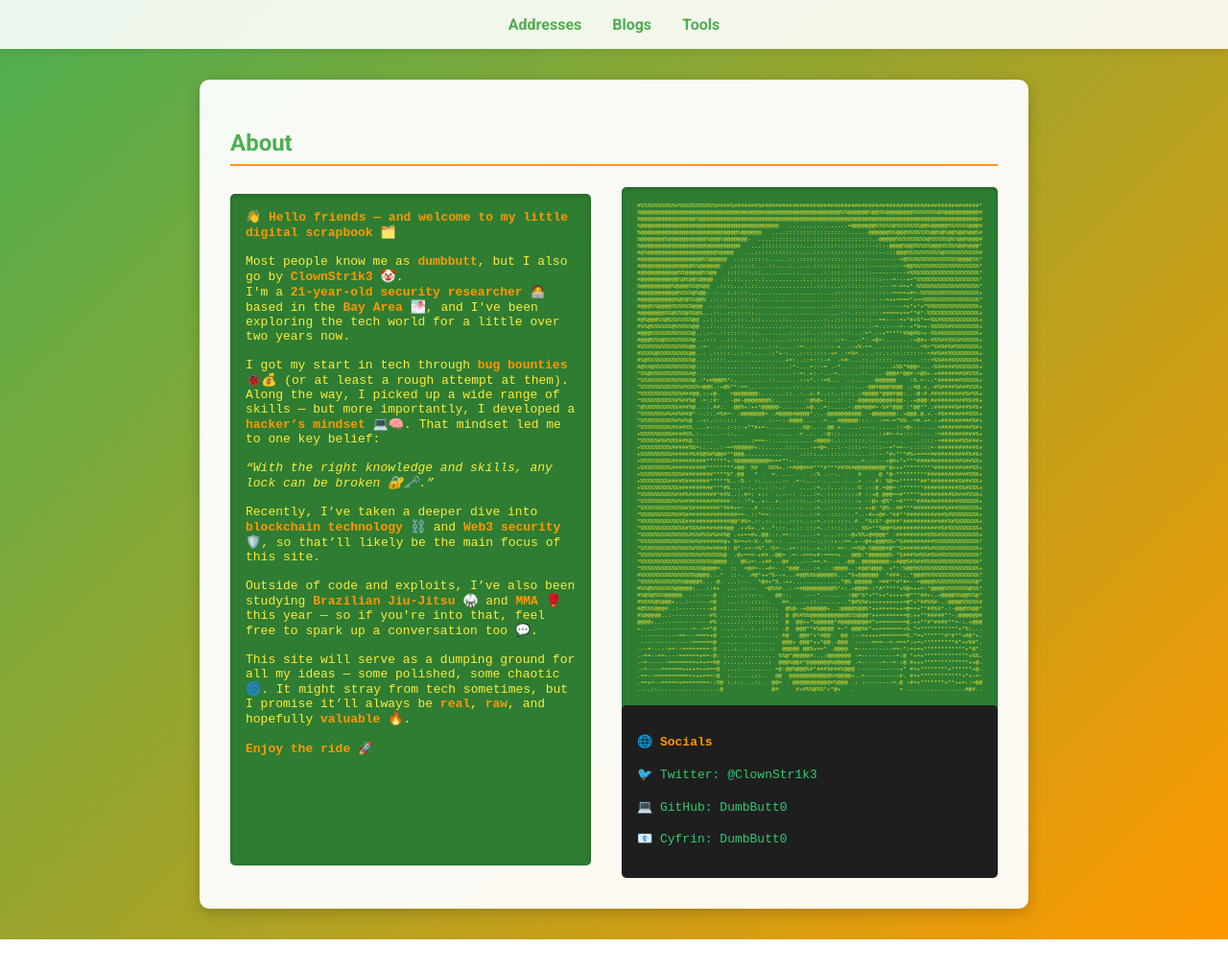
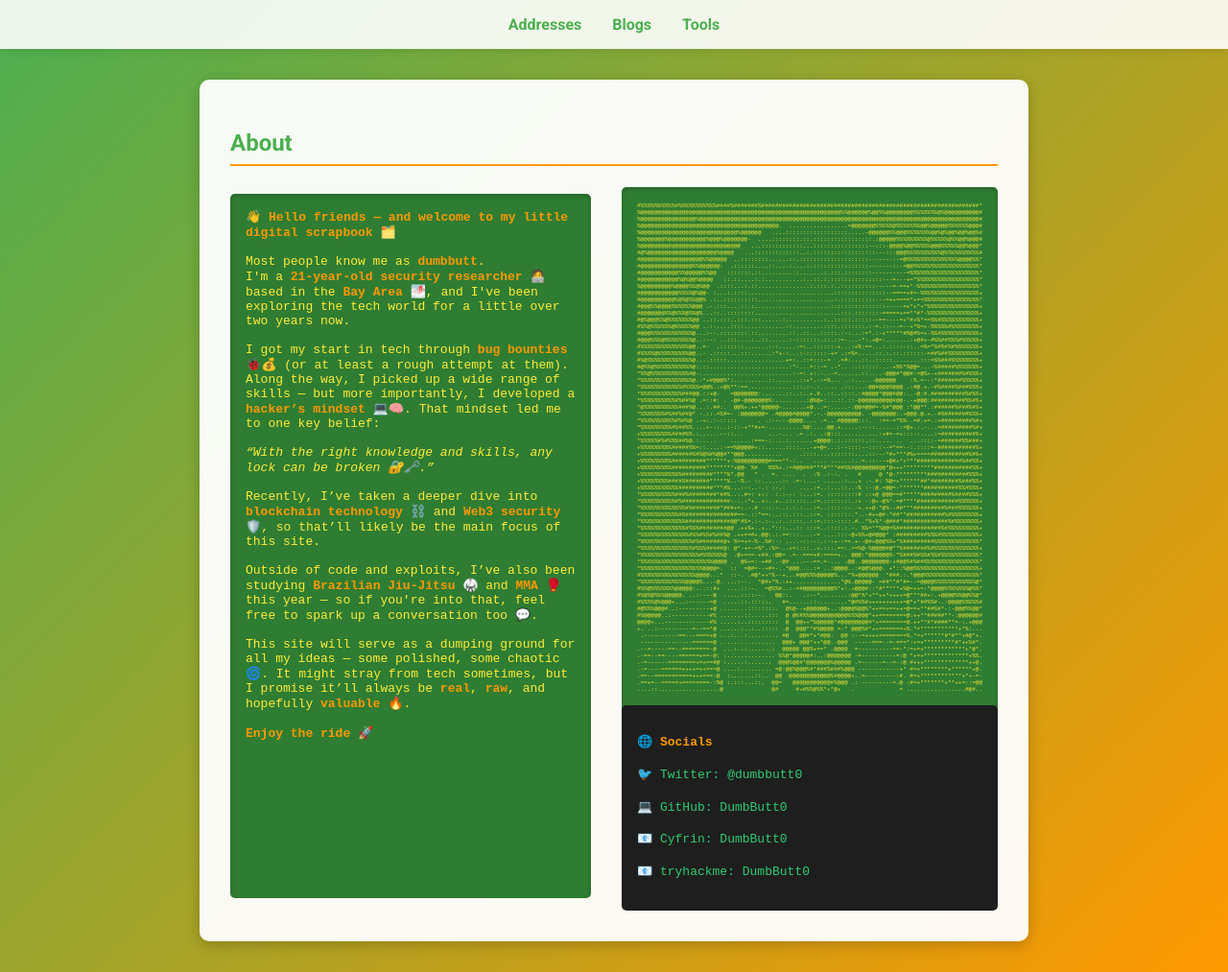
Before and after one commit to dumbbutt0/DumbSite, a plain HTML site: page index.html in a window 1280 px wide. Shown: the whole page at 96% size. Before the commit the page ends 979 px from the top, so only its background shows below. Drawn offline with Linux system fonts and the light colour scheme.

Commit message:
Update index.html

```diff
--- a/index.html
+++ b/index.html
@@ -60,7 +60,7 @@
       <pre>
 👋 <strong>Hello friends — and welcome to my little digital scrapbook 🗂️</strong>
 
-Most people know me as <strong>dumbbutt</strong>, but I also go by <strong>ClownStr1k3 🤡</strong>.
+Most people know me as <strong>dumbbutt</strong>.
 I'm a <strong>21-year-old security researcher 🧑‍💻</strong> based in the <strong>Bay Area 🌁</strong>, and I've been exploring the tech world for a little over two years now.
 
 I got my start in tech through <strong>bug bounties 🐞💰</strong> (or at least a rough attempt at them). Along the way, I picked up a wide range of skills — but more importantly, I developed a <strong>hacker’s mindset 💻🧠</strong>. That mindset led me to one key belief:
@@ -155,9 +155,10 @@ This site will serve as a dumping ground for all my ideas — some polished, som
 
         <div class="ascii-links">
           <p>🌐 <strong>Socials</strong></p>
-          <p>🐦 <a href="https://twitter.com/dumbButt0" target="_blank">Twitter: @ClownStr1k3</a></p>
+          <p>🐦 <a href="https://twitter.com/dumbButt0" target="_blank">Twitter: @dumbbutt0</a></p>
           <p>💻 <a href="https://github.com/dumbbutt0" target="_blank">GitHub: DumbButt0</a></p>
           <p>📧 <a href="https://profiles.cyfrin.io/u/dumbbutt0">Cyfrin: DumbButt0</a></p>
+          <p>📧 <a href="https://tryhackme.com/p/dumbbutt">tryhackme: DumbButt0</a></p>
         </div>
       </div>
     </div>
```
